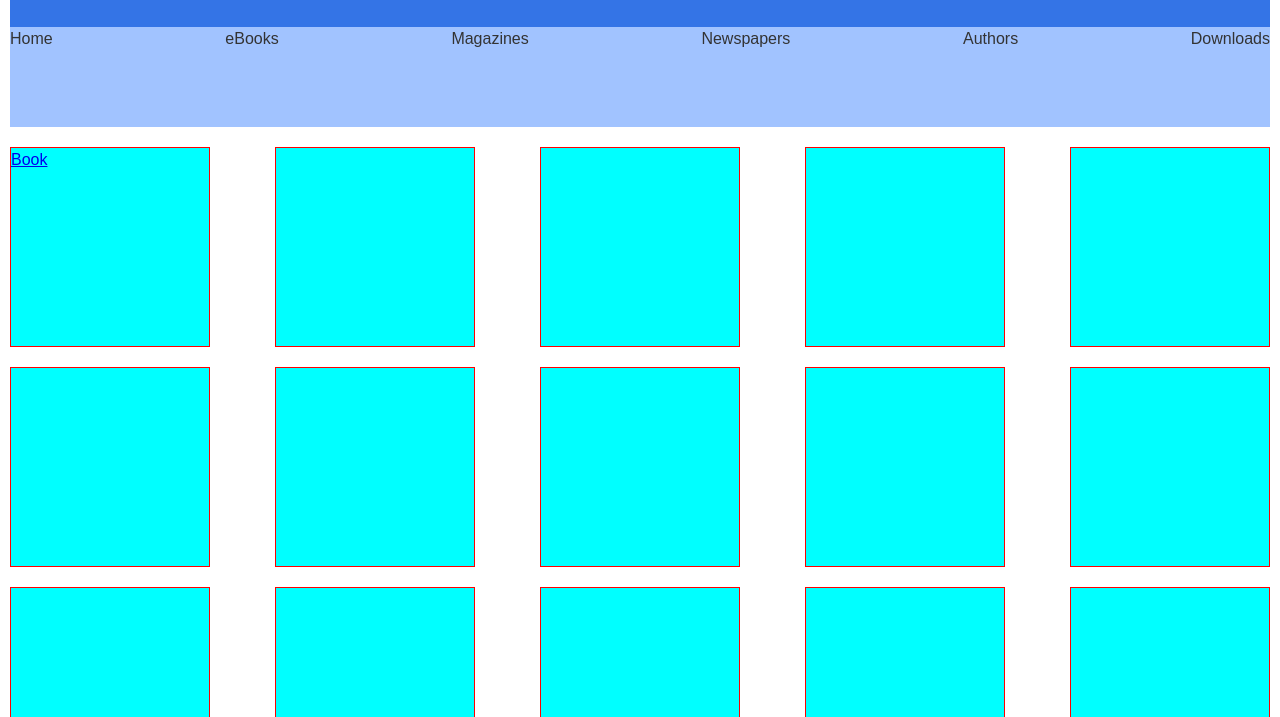
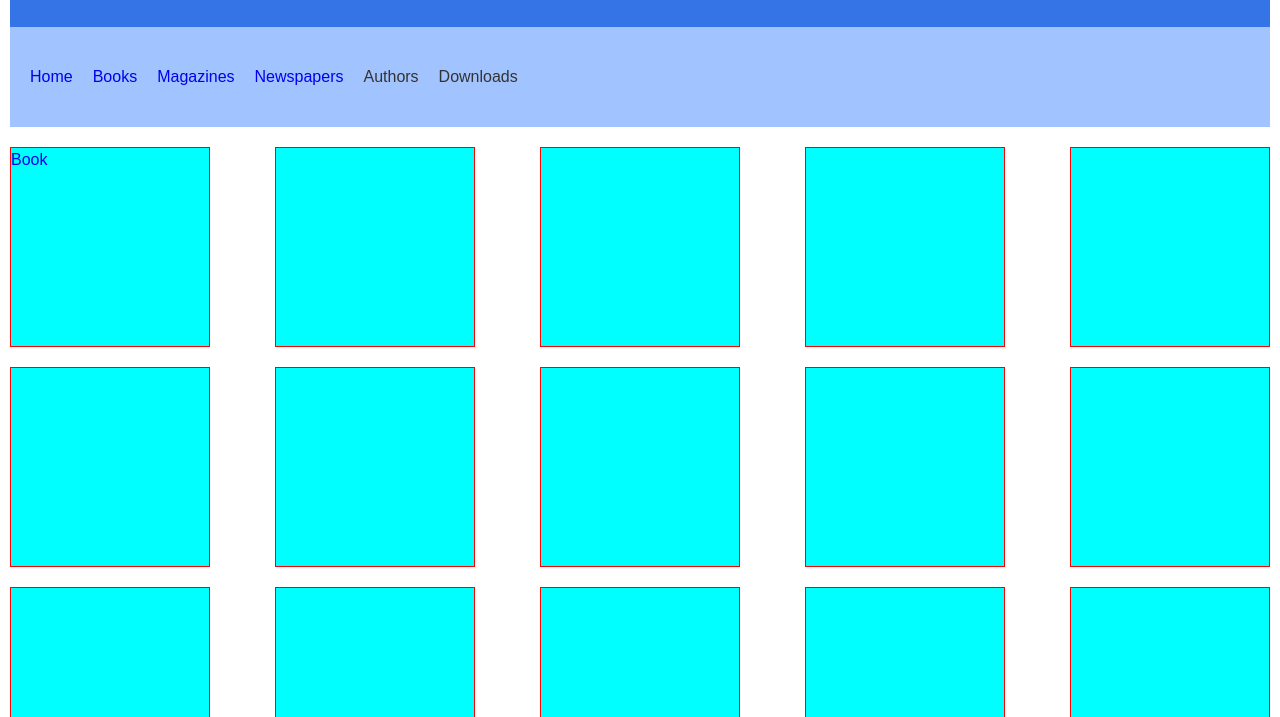
Before and after one commit to CelebMunyiri/Elibrary, a plain HTML site: page index.html in a window 1280 px wide. Shown: the part 83-800 px from the top of the page. Drawn offline with Linux system fonts and the light colour scheme.

Commit message:
changed some css

```diff
--- a/index.html
+++ b/index.html
@@ -21,10 +21,10 @@
         </header>
         <nav class="nav">
           <ul>
-            <li>Home</li>
-            <li>eBooks</li>
-            <li>Magazines</li>
-            <li>Newspapers</li>
+            <li><a href="#">Home</a></li>
+            <li><a href="#">Books</a></li>
+            <li><a href="#">Magazines</a></li>
+            <li><a href="#">Newspapers</a></li>
             <li>Authors</li>
             <li>Downloads</li>
           </ul>
--- a/style.css
+++ b/style.css
@@ -24,6 +24,8 @@ body {
   align-items: center;
   background: #3474e6;
   color: #fff;
+  flex-shrink: 1;
+  position: sticky;
 }
 .search-bar {
   height: 40px;
@@ -33,6 +35,7 @@ body {
   border-radius: 8px;
   font-size: 16px;
   font-weight: bold;
+  flex-shrink: 1;
 }
 .login,
 .signup {
@@ -42,17 +45,23 @@ body {
 .nav {
   height: 100px;
   background-color: #a1c3ff;
+  display: flex;
+  position: sticky;
 }
 .nav ul {
   display: flex;
   justify-content: space-between;
-  align-content: center;
 }
 .nav ul li {
   display: flex;
   align-items: center;
+  justify-content: space-between;
+  margin-left: 20px;
 
   list-style: none;
+}
+a {
+  text-decoration: none;
 }
 .section {
   margin: 0 auto;
@@ -69,4 +78,5 @@ body {
   width: 200px;
   background-color: aqua;
   margin: 10px;
+  flex-shrink: 1;
 }
```
